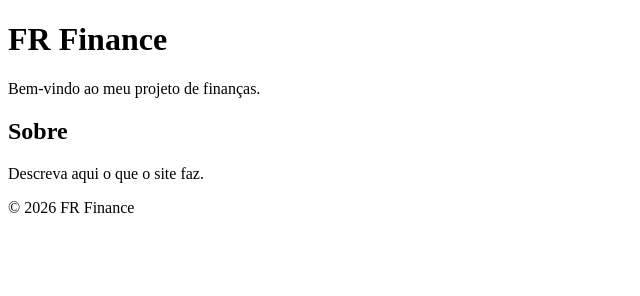
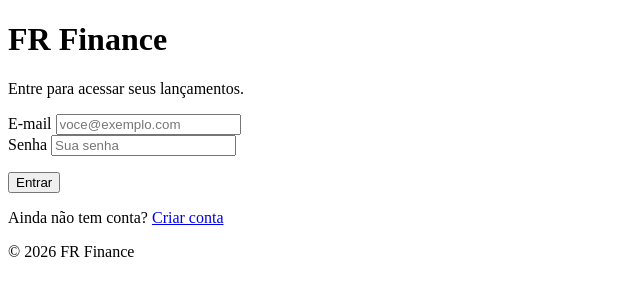
Before and after one commit to opfrancisco/frfinance, a website: page index.html in a window 1280 px wide. Shown: the whole page, without its empty margins (0-640 px from the left). Drawn offline with Linux system fonts and the light colour scheme.

Commit message:
Update index.html

```diff
--- a/index.html
+++ b/index.html
@@ -3,29 +3,92 @@
 <head>
   <meta charset="UTF-8" />
   <meta name="viewport" content="width=device-width, initial-scale=1.0" />
-  <title>FR Finance</title>
+  <title>FR Finance - Login</title>
 
-  <!-- Aqui você pode ligar um CSS depois -->
-  <!-- <link rel="stylesheet" href="style.css" /> -->
+  <!-- SEU CSS DO PROJETO -->
+  <link rel="stylesheet" href="style.css" />
 </head>
 <body>
-  <header>
-    <h1>FR Finance</h1>
-    <p>Bem-vindo ao meu projeto de finanças.</p>
-  </header>
+  <div class="app app-login">
+    <header class="app-header">
+      <h1 class="app-title">FR Finance</h1>
+      <p class="app-subtitle">Entre para acessar seus lançamentos.</p>
+    </header>
 
-  <main>
-    <section>
-      <h2>Sobre</h2>
-      <p>Descreva aqui o que o site faz.</p>
-    </section>
-  </main>
+    <main class="app-main">
+      <section class="login-container">
+        <form id="login-form" class="login-form">
+          <div class="form-group">
+            <label for="email">E-mail</label>
+            <input
+              type="email"
+              id="email"
+              name="email"
+              required
+              placeholder="voce@exemplo.com"
+            />
+          </div>
 
-  <footer>
-    <p>&copy; 2026 FR Finance</p>
-  </footer>
+          <div class="form-group">
+            <label for="password">Senha</label>
+            <input
+              type="password"
+              id="password"
+              name="password"
+              required
+              placeholder="Sua senha"
+            />
+          </div>
 
-  <!-- Aqui você pode ligar um JavaScript depois -->
-  <!-- <script src="script.js"></script> -->
+          <p class="form-error" id="error-message"></p>
+
+          <div class="form-actions">
+            <button type="submit" class="btn btn-primary">
+              Entrar
+            </button>
+          </div>
+        </form>
+
+        <p class="form-helper">
+          Ainda não tem conta?
+          <a href="#" id="link-cadastrar">Criar conta</a>
+        </p>
+      </section>
+    </main>
+
+    <footer class="app-footer">
+      <p>© 2026 FR Finance</p>
+    </footer>
+  </div>
+
+  <!-- SEU JS DO PROJETO (se já tiver) -->
+  <!-- <script src="main.js"></script> -->
+
+  <script>
+    // Lógica mínima por enquanto. Depois trocamos pelo Firebase Auth.
+    const form = document.getElementById('login-form');
+    const errorBox = document.getElementById('error-message');
+    const linkCadastrar = document.getElementById('link-cadastrar');
+
+    form.addEventListener('submit', function (event) {
+      event.preventDefault();
+      const email = document.getElementById('email').value.trim();
+      const password = document.getElementById('password').value.trim();
+
+      if (!email || !password) {
+        errorBox.textContent = 'Preencha e-mail e senha.';
+        return;
+      }
+
+      // Aqui depois entra o login REAL com Firebase.
+      errorBox.textContent =
+        'Login ainda não está conectado ao servidor (Firebase).';
+    });
+
+    linkCadastrar.addEventListener('click', function (event) {
+      event.preventDefault();
+      alert('Aqui depois vamos abrir a tela de cadastro.');
+    });
+  </script>
 </body>
 </html>
```
